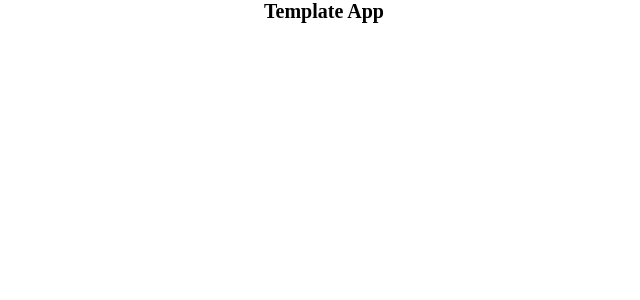
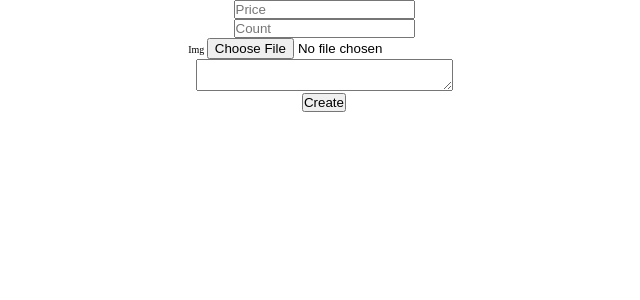
Before and after one commit to dangon200/E-WINE-Final-Project, a React (Create React App) app in the folder client/: page /form in a window 1280 px wide. Shown: the top 300 px of the page, without its empty margins (316-956 px from the left). Built offline with nearby package versions, Linux system fonts and the light colour scheme.

Commit message:
init fomr

```diff
--- a/client/package.json
+++ b/client/package.json
@@ -6,6 +6,7 @@
     "@testing-library/jest-dom": "^5.11.10",
     "@testing-library/react": "^11.2.6",
     "@testing-library/user-event": "^13.1.1",
+    "formik": "^2.2.9",
     "react": "^17.0.2",
     "react-dom": "^17.0.2",
     "react-redux": "^7.2.3",
--- a/client/src/App.js
+++ b/client/src/App.js
@@ -1,10 +1,11 @@
 import './App.css'
 import { Route } from 'react-router-dom'
+import FormCreatePubli from './components/FormCreatePubli/FormCreatePubli.jsx'
 
 function App () {
   return (
     <div className='App'>
-      <h1>Template App</h1>
+      <Route path='/form' exact component={FormCreatePubli} />
     </div>
   )
 }
--- a/client/src/components/FormCreatePubli/FormCreatePubli.jsx
+++ b/client/src/components/FormCreatePubli/FormCreatePubli.jsx
@@ -1,7 +1,85 @@
-import style from './FormCreatePubli.module.css'
+// import style from './FormCreatePubli.module.css'
+import { Formik } from 'formik'
 
 export default function FormCreatePubli () {
   return (
-    <div />
+    <>
+      <Formik
+        initialValues={{ price: '', description: '', count: '', image: '' }}
+        validate={values => {
+          const errors = {}
+          if (!values.price) {
+            errors.price = 'Required'
+          } else if (values.price.length < 3) {
+            errors.price = 'Must be 15 characters or less'
+          }
+          return errors
+        }}
+        onSubmit={(values) => {
+          // console.log(values)
+        }}
+      >
+        {({ values, errors, handleSubmit, handleChange, handleBlur }) => {
+          return (
+            <form onSubmit={handleSubmit}>
+              {console.log(errors)}
+              <div>
+                <label htmlFor='price' />
+                <input
+                  type='number'
+                  placeholder='Price'
+                  name='price'
+                  id='price'
+                  value={values.price}
+                  onChange={handleChange}
+                  onBlur={handleBlur}
+                />
+                {errors.price && <div>{errors.price}</div>}
+              </div>
+              <div>
+                <label htmlFor='count' />
+                <input
+                  type='number'
+                  placeholder='Count'
+                  name='count'
+                  id='count'
+                  value={values.count}
+                  onChange={handleChange}
+                  onBlur={handleBlur}
+                />
+                {errors.count && <div>{errors.count}</div>}
+              </div>
+              <div>
+                <label htmlFor='img'> Img </label>
+                <input
+                  type='file'
+                  name='img'
+                  id='img'
+                  value={values.image}
+                  onChange={handleChange}
+                  onBlur={handleBlur}
+                />
+              </div>
+              <div>
+                <label htmlFor='description' />
+                <textarea
+                  name='description'
+                  id='description'
+                  cols='30'
+                  rows='4npm'
+                  value={values.description}
+                  onChange={handleChange}
+                  onBlur={handleBlur}
+                />
+                {errors.description && <div>{errors.description}</div>}
+              </div>
+
+              <button type='submit'>Create</button>
+            </form>
+          )
+        }}
+      </Formik>
+
+    </>
   )
 }
--- a/client/src/components/LandingPage/LandingPage.jsx
+++ b/client/src/components/LandingPage/LandingPage.jsx
@@ -2,6 +2,6 @@ import style from './LandingPage.module.css'
 
 export default function LandingPage () {
   return (
-    <div />
+    <div><h1>Landing Page</h1></div>
   )
 }
--- a/client/src/store/reducer.js
+++ b/client/src/store/reducer.js
@@ -1,3 +1,4 @@
+// import data from '../dataExample.json'
 const initialState = {}
 
 export default function reducer (state = initialState, action) {
```
Also changed, not shown: 1 other file (tests, documents, lock files or other folders).
